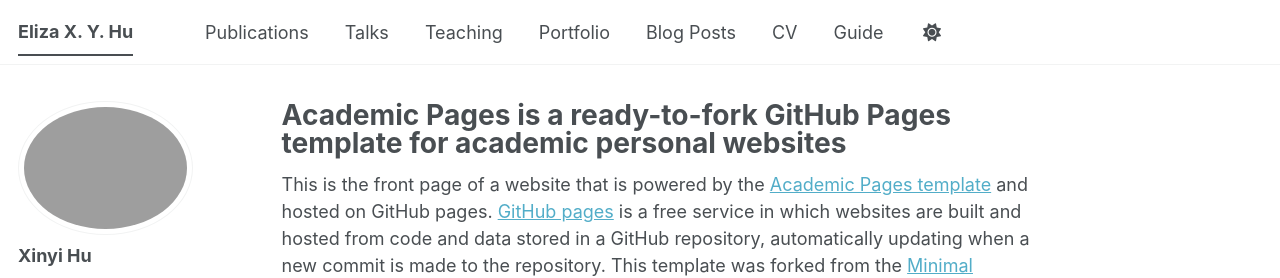
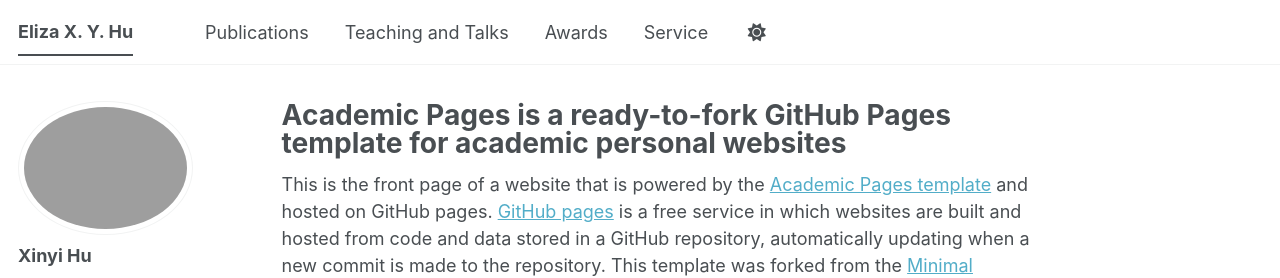
Before and after one commit to Elizabethxyhu/Elizabethxyhu.github.io, a Jekyll site: the page built from _pages/about.md, in a window 1280 px wide. Shown: the top 278 px of the page. Built offline with Jekyll 4.4.1, drawn with Linux system fonts in a browser that asks for light colours; a script bundle is joined from its source files by our own code; a style sheet for code colours, icons or effects is not loaded.

Commit message:
Revise navigation items in navigation.yml
Updated navigation links by replacing 'Talks' with 'Teaching and Talks', adding 'Awards' and 'Service', and commenting out 'Teaching', 'CV', and 'Guide'.

```diff
--- a/_data/navigation.yml
+++ b/_data/navigation.yml
@@ -11,20 +11,20 @@ main:
   - title: "Publications"
     url: /publications/
 
-  - title: "Talks"
-    url: /talks/
+  - title: "Teaching and Talks"
+    url: /teaching_talks/
 
-  - title: "Teaching"
-    url: /teaching/
+  # - title: "Teaching"
+  #   url: /teaching/
 
-  - title: "Portfolio"
-    url: /portfolio/
+  - title: "Awards"
+    url: /awards/
 
-  - title: "Blog Posts"
-    url: /year-archive/
+  - title: "Service"
+    url: /service/
 
-  - title: "CV"
-    url: /cv/
+  # - title: "CV"
+  #   url: /cv/
 
-  - title: "Guide"
-    url: /markdown/
+  # - title: "Guide"
+  #   url: /markdown/
```
